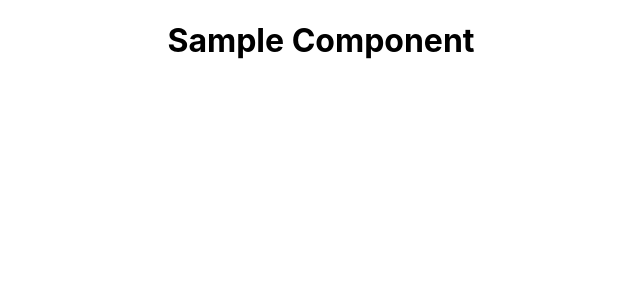
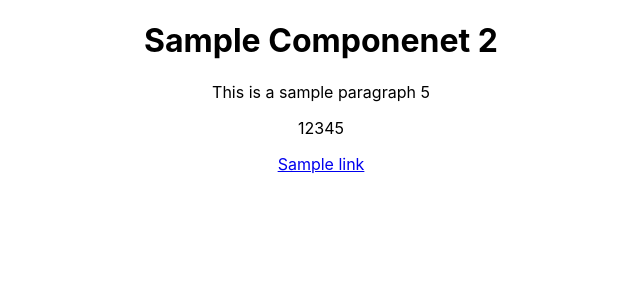
Before and after one commit to deepak0023/react_project, a React (Create React App) app: page / in a window 1280 px wide. Shown: the top 300 px of the page, without its empty margins (319-959 px from the left). Built offline with nearby package versions, Linux system fonts and the light colour scheme.

Commit message:
Varibales : Adding some variables into the component

```diff
--- a/src/App.js
+++ b/src/App.js
@@ -1,10 +1,18 @@
 import './App.css';
 
 function App() {
+  const headding = 'Sample Componenet 2';
+  const text = 'This is a sample paragraph';
+  const number = 5;
+  const sample_array = [1, 2, 3, 4, 5];
+  const link = "https://www.google.com/";
   return (
     <div className="App">
       <div className="Component">
-        <h1>Sample Component</h1>
+        <h1>{ headding }</h1>
+        <p>{ text } { number }</p>
+        <p>{ sample_array }</p>
+        <a href={ link }>{ 'Sample link' }</a>
       </div>
     </div>
   );
```
